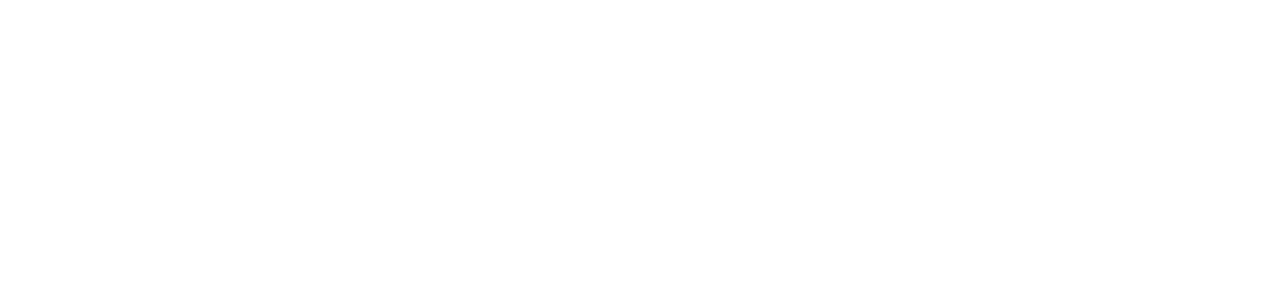
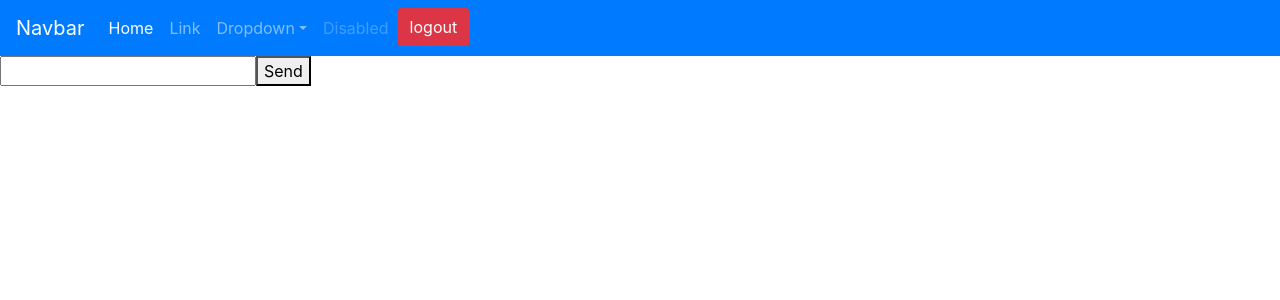
Before and after one commit to erickgordo64/frontend-mia-1s2021, a React (Create React App) app in the folder mia-proyecto-final/: page /chat in a window 1280 px wide. Shown: the top 300 px of the page. Built offline with nearby package versions, Linux system fonts and the light colour scheme; no server answers.

Commit message:
arreglos varios

```diff
--- a/mia-proyecto-final/src/App.js
+++ b/mia-proyecto-final/src/App.js
@@ -7,6 +7,7 @@
 import loginA from './components/loginA'
 import Estudiante from './components/estudiante';
 import Carga from './components/carga'
+import Chat from './components/chat'
 
 function App() {
   return (
@@ -15,6 +16,7 @@
       <Route path="/loginA" exact component={loginA}></Route>
       <Route path="/estudiante" component={Estudiante}></Route>
       <Route path="/carga" component={Carga}></Route>
+      <Route path="/chat" component={Chat}></Route>
     </Router>
   );
 }
--- a/mia-proyecto-final/src/components/chat.js
+++ b/mia-proyecto-final/src/components/chat.js
@@ -0,0 +1,52 @@
+import React, { Component, useState, useEffect, useCallback } from 'react'
+import { Link } from 'react-router-dom'
+import axios from 'axios'
+import Cookies from 'universal-cookie'
+import NavCliente from './navcliente'
+
+const socket=new WebSocket("ws://localhost:4000/ws")
+
+function Chat(){
+    const[message, setMessage]=useState('')
+    const[inputValue, setInputValue]=useState('')
+
+    useEffect(()=>{
+        socket.onopen=()=>{
+            setMessage('Connected')
+        };
+
+        socket.onmessage = (e) => {
+            console.log('e: ', e)
+            setMessage("Get message from server: " + e.data)
+          };
+
+          return () => {
+            socket.close()
+          }
+
+
+    },[])
+
+    const handleClick = useCallback((e) => {
+        e.preventDefault()
+
+        socket.send(JSON.stringify({
+          message: inputValue
+        }))
+      }, [inputValue])
+
+      const handleChange = useCallback((e) => {
+        setInputValue(e.target.value)
+      }, [])
+
+    return(
+        <div>
+          <NavCliente/>
+        <input id="input" type="text" value={inputValue} onChange={handleChange} />
+        <button onClick={handleClick}>Send</button>
+        <pre>{message}</pre>
+      </div>
+    )
+}
+
+export default Chat
--- a/mia-proyecto-final/src/components/login.js
+++ b/mia-proyecto-final/src/components/login.js
@@ -67,6 +67,7 @@
                                 <button type="submit" className="btn btn-primary" onClick={(e) => this.onSubmit(e)}>Ingresar</button>
                             </form>
                             <Link to="/registro" className="nav-link"><p>Registrar Usuario</p></Link>
+                            <Link to="/registro" className="nav-link"><p>Login Admin</p></Link>
                         </div>
                     </div>
                 </div>
```
